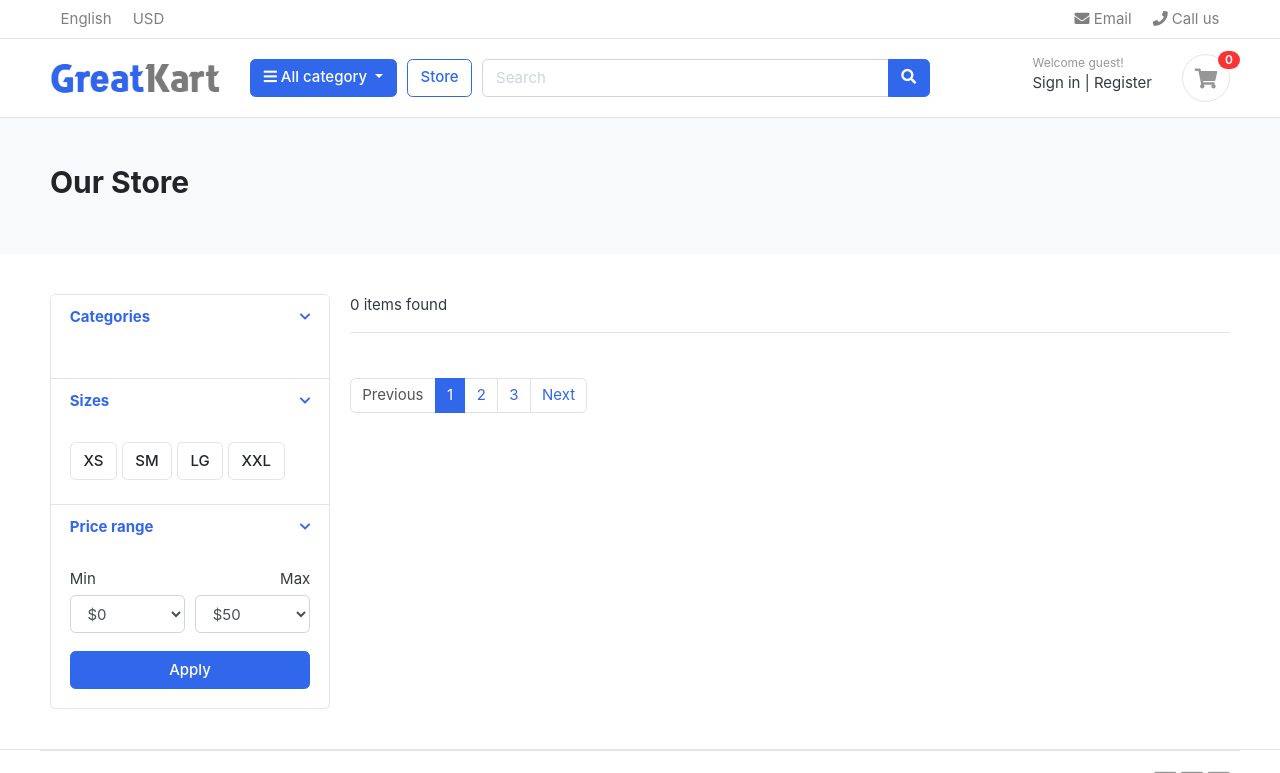
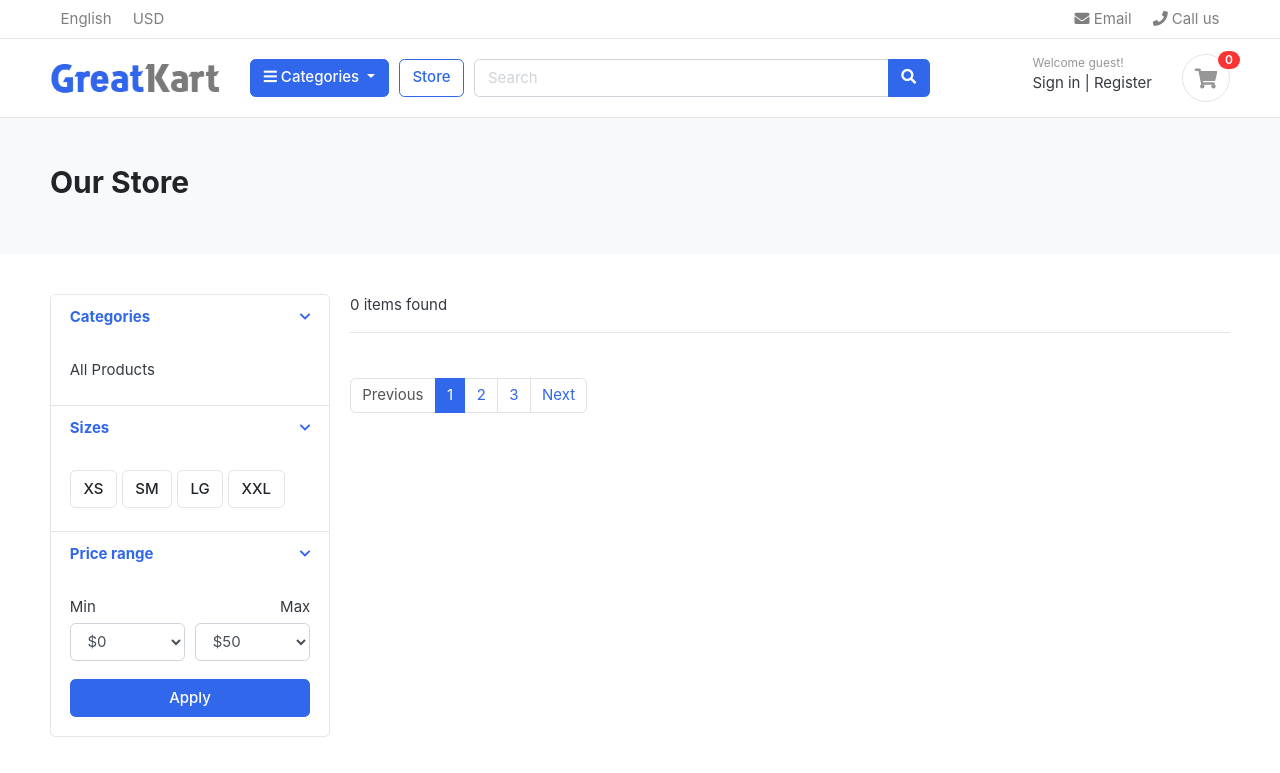
Before and after one commit to rivka-levit/greatkart-store, a Django app: page /store/ in a window 1280 px wide. Shown: the top 773 px of the page. Run offline with Django 4.2, Linux system fonts and the light colour scheme; data that the repository does not hold is empty; some libraries are stand-ins or nearby versions; some web fonts are replaced.

Commit message:
all products to categories

```diff
--- a/store/templates/store/store.html
+++ b/store/templates/store/store.html
@@ -31,8 +31,13 @@
 			<div class="card-body">
 
 				<ul class="list-menu">
+                    <li><a href="{% url 'store:all_products' %}">
+                            All Products</a>
+                    </li>
                     {% for category in categories %}
-                        <li><a href="{% url 'store:by_category' category.slug %}">{{ category.category_name }}</a></li>
+                        <li><a href="{% url 'store:by_category' category.slug %}">
+                            {{ category.category_name }}</a>
+                        </li>
                     {% endfor %}
 				</ul>
 
--- a/templates/includes/navbar.html
+++ b/templates/includes/navbar.html
@@ -35,9 +35,12 @@
 	<div class="col-lg col-sm col-md col-6 flex-grow-0">
 		<div class="category-wrap dropdown d-inline-block float-right">
 			<button type="button" class="btn btn-primary dropdown-toggle" data-toggle="dropdown">
-				<i class="fa fa-bars"></i> All category
+				<i class="fa fa-bars"></i> Categories
 			</button>
 			<div class="dropdown-menu">
+                <a class="dropdown-item" href="{% url 'store:all_products' %}">
+                    All Products
+                </a>
                 {% for category in categories %}
                     <a class="dropdown-item" href="{% url 'store:by_category' category.slug %}">
                         {{ category.category_name }}
```
